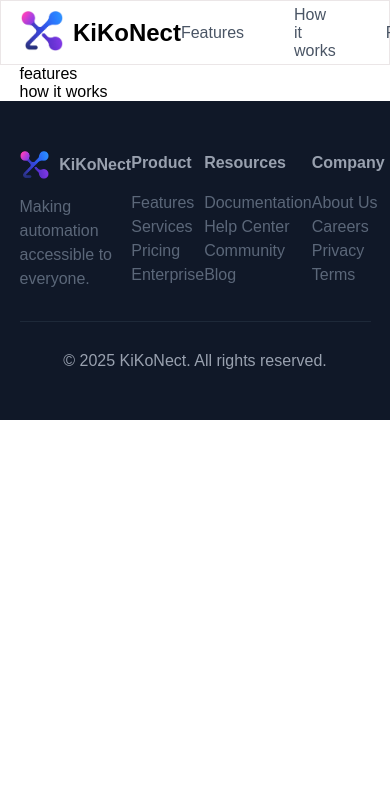
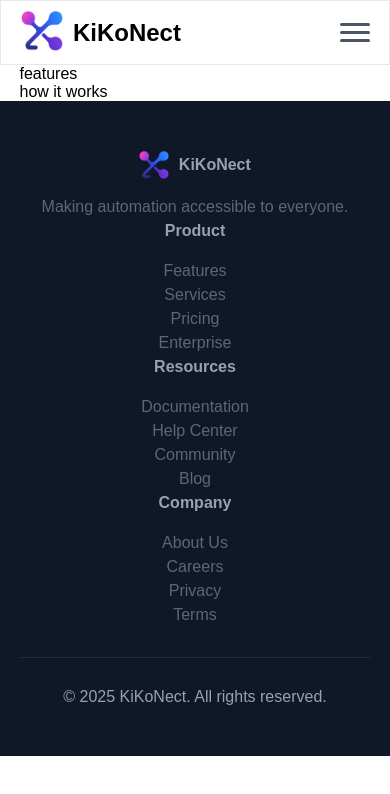
Before and after one commit to Anthoche/Area, a React (Vite) app in the folder frontend/web/: page / in a window 390 px wide. Shown: the top 794 px of the page. Built offline with nearby package versions, Linux system fonts and the light colour scheme; no server answers.

Commit message:
feat(Web welcome page): Added hamburger-like navbar on low-width devices (#83) fixed(Web welcome page): Improved page responsiveness for footer sections (#83)

```diff
--- a/frontend/web/src/components/WelcomePage/Navbar.jsx
+++ b/frontend/web/src/components/WelcomePage/Navbar.jsx
@@ -1,7 +1,17 @@
 import logo from "../../../lib/assets/Kikonect_logo_no_text.png";
-import React from "react";
+import React, {useState} from "react";
 
 export default function Navbar() {
+    const [isMenuOpen, setIsMenuOpen] = useState(false);
+
+    const toggleMenu = () => {
+        setIsMenuOpen(!isMenuOpen);
+    };
+
+    const closeMenu = () => {
+        setIsMenuOpen(false);
+    };
+
     return (
         <div className="navbar-wrapper">
             <nav>
@@ -19,7 +29,31 @@
                         <li className="navbar-login-btn"><a href="/login">Login</a></li>
                     </ul>
                 </div>
+                <button className="hamburger-button" onClick={toggleMenu} aria-label="Toggle menu">
+                    <span className={`hamburger-line ${isMenuOpen ? 'open' : ''}`}></span>
+                    <span className={`hamburger-line ${isMenuOpen ? 'open' : ''}`}></span>
+                    <span className={`hamburger-line ${isMenuOpen ? 'open' : ''}`}></span>
+                </button>
             </nav>
+
+            <div className={`mobile-menu-overlay ${isMenuOpen ? 'open' : ''}`} onClick={closeMenu}></div>
+            <div className={`mobile-menu ${isMenuOpen ? 'open' : ''}`}>
+                <div className="mobile-menu-section">
+                    <ul className="mobile-menu-list navbar-list-logo">
+                        <li><img src={logo} alt="KiKoNect logo" className="logo-navbar"/></li>
+                        <li><h2>KiKoNect</h2></li>
+                    </ul>
+                </div>
+                <div className="mobile-menu-divider"></div>
+                <div className="mobile-menu-section">
+                    <ul className="mobile-menu-list">
+                        <li><a href="#features" onClick={closeMenu}>Features</a></li>
+                        <li><a href="#how-it-works" onClick={closeMenu}>How it works</a></li>
+                        <li><a href="#" onClick={closeMenu}>Pricing</a></li>
+                        <li className="mobile-login-btn"><a href="/login" onClick={closeMenu}>Login</a></li>
+                    </ul>
+                </div>
+            </div>
         </div>
     )
 }
--- a/frontend/web/src/components/WelcomePage/welcomepage.css
+++ b/frontend/web/src/components/WelcomePage/welcomepage.css
@@ -21,7 +21,28 @@
 }
 
 @media (max-width: 850px) {
-    /* TODO: "hamburger" type navbar */
+    .navbar-section {
+        display: none;
+    }
+
+    .navbar-section:first-child {
+        display: block;
+    }
+
+    .hamburger-button {
+        display: flex !important;
+    }
+}
+
+@media (max-width: 700px) {
+    .footer-sections {
+        flex-direction: column !important;
+        align-items: center !important;
+    }
+
+    .footer-section {
+        align-items: center;
+    }
 }
 
 /* Page style */
@@ -76,6 +97,8 @@
 }
 
 .navbar-list-logo {
+    flex-direction: row !important;
+    align-items: center !important;
     gap: 10px;
 }
 
@@ -95,6 +118,133 @@
     border-color: #99a1af;
     color: var(--accent-color) !important;
     transition: var(--transition);
+}
+
+/* Hamburger Menu Button */
+.hamburger-button {
+    display: none;
+    flex-direction: column;
+    justify-content: space-around;
+    width: 30px;
+    height: 25px;
+    background: transparent;
+    border: none;
+    cursor: pointer;
+    padding: 0;
+    z-index: 100;
+}
+
+.hamburger-line {
+    width: 30px;
+    height: 3px;
+    background-color: var(--navbar-text-color);
+    border-radius: 10px;
+    transition: all 0.3s ease;
+    transform-origin: center;
+}
+
+.hamburger-line.open:nth-child(1) {
+    transform: translateY(8px) rotate(45deg);
+}
+
+.hamburger-line.open:nth-child(2) {
+    opacity: 0;
+}
+
+.hamburger-line.open:nth-child(3) {
+    transform: translateY(-8px) rotate(-45deg);
+}
+
+/* Mobile Menu Overlay */
+.mobile-menu-overlay {
+    position: fixed;
+    top: 0;
+    left: 0;
+    width: 100%;
+    height: 100%;
+    background-color: rgba(0, 0, 0, 0.5);
+    z-index: 60;
+    opacity: 0;
+    visibility: hidden;
+    transition: opacity 0.3s ease, visibility 0.3s ease;
+}
+
+.mobile-menu-overlay.open {
+    opacity: 1;
+    visibility: visible;
+}
+
+/* Mobile Menu */
+.mobile-menu {
+    position: fixed;
+    top: 0;
+    left: -70%;
+    width: 70%;
+    height: 100vh;
+    background-color: rgba(255, 255, 255, 0.4);
+    backdrop-filter: blur(10px);
+    z-index: 70;
+    padding: 30px;
+    display: flex;
+    flex-direction: column;
+    gap: 30px;
+    transition: left 0.3s ease;
+}
+
+.mobile-menu.open {
+    left: 0;
+}
+
+.mobile-menu-section {
+    display: flex;
+    flex-direction: column;
+}
+
+.mobile-menu-list {
+    display: flex;
+    flex-direction: column;
+    gap: 20px;
+    list-style: none;
+    padding: 0;
+    margin: 0;
+}
+
+.mobile-menu-list > li {
+    list-style: none;
+}
+
+.mobile-menu-list > li > a {
+    text-decoration: none;
+    color: #1c1e23;
+    font-size: 18px;
+    font-weight: 500;
+    transition: var(--transition);
+    display: block;
+}
+
+.mobile-menu-list > li > a:hover {
+    color: var(--navbar-text-color-hovered);
+}
+
+.mobile-menu-divider {
+    width: 100%;
+    height: 1px;
+    background-color: #b5bec7;
+}
+
+.mobile-login-btn > a {
+    border-radius: 25px;
+    border: #b5bec7 1px solid;
+    padding: 10px 25px;
+    font-weight: bold;
+    transition: var(--transition);
+    text-align: center;
+    display: inline-block;
+}
+
+.mobile-login-btn > a:hover {
+    border-color: #99a1af;
+    color: var(--accent-color) !important;
 }
 
 /* Footer style */
```
